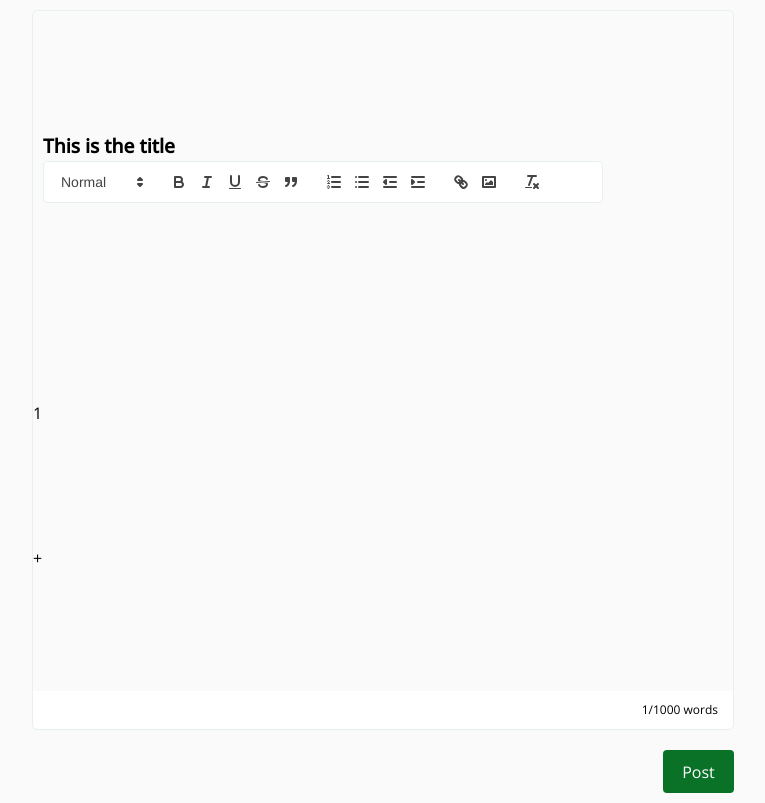
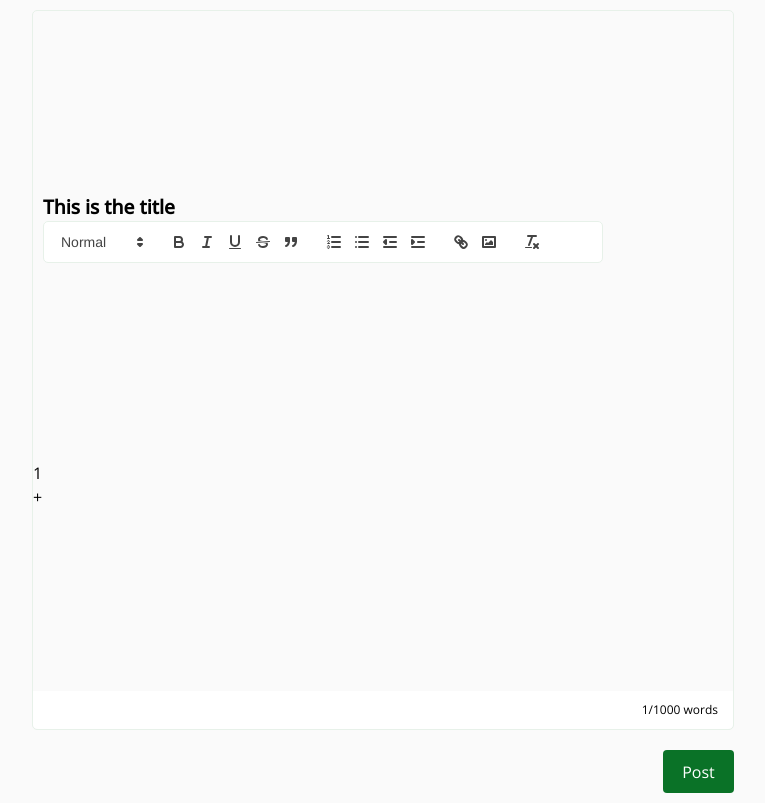
Before and after one commit to MichaelUtoh/hivedeck, a React (Vite) app: page / in a window 1280 px wide. Shown: the whole page, without its empty margins (257-1022 px from the left). Built offline with nearby package versions, Linux system fonts and the light colour scheme.

Commit message:
Add image to editor

```diff
--- a/src/App.tsx
+++ b/src/App.tsx
@@ -1,7 +1,5 @@
 import { useState } from 'react'
-// import './App.css'
 import Counter from './components/Counter';
-import Popup from './components/Popup';
 import Quil from './components/Quil'
 import Submission from './components/Submission';
 import TopBar from './components/TopBar';
@@ -18,7 +16,6 @@ function App() {
         <div className='mx-auto wrapper'>
           <TopBar />
           <Quil onValueFromChild={handleValueFromChild} />
-          <Popup />
           <Counter count={valueFromChild} />
         </div>
         <Submission />
--- a/src/components/ModalPicture.tsx
+++ b/src/components/ModalPicture.tsx
@@ -6,40 +6,26 @@ import { FaTimes } from 'react-icons/fa';
 interface ModalProps {
   isOpen: boolean;
   onRequestClose: () => void;
+  onFileChange: (file: File) => void;
 }
 
-const ModalPicture: React.FC<ModalProps> = ({ isOpen, onRequestClose }) => {
+const ModalPicture: React.FC<ModalProps> = ({ isOpen, onRequestClose, onFileChange }) => {
 
-  // const quillRef = useRef<ReactQuill>(null);
   const ref = useRef<HTMLInputElement>(null);
-  const file = ref.current?.files?.[0];
-  console.log(file);
 
-  const handleFileChange = (e: React.ChangeEvent<HTMLInputElement>) => {
-    const file = e.target.files?.[0];
-      if (file) {
-        // const quill = quillRef.current?.getEditor();
-        // if (quill) {
-        //   const range = quill.getSelection();
-        //   if (range) {
-        //     const reader = new FileReader();
-        //     reader.onload = (e) => {
-        //       quill.insertEmbed(range.index, 'image', e.target?.result);
-        //       quill.setSelection(range.index + 1, Quill.sources.SILENT);
-        //     };
-        //     reader.readAsDataURL(file);
-        //   }
-        // }
-      }
-    };
+  const handleFileChange = () => {
+    const file = ref.current?.files?.[0];
+    if (file) {
+      onFileChange(file);
+      onRequestClose();
+    }
+  };
 
   return (
     <ReactModal
       isOpen={isOpen}
       onRequestClose={onRequestClose}
       contentLabel="Modal"
-      // Customize the modal's styles if needed
-      // overlayClassName="custom-overlay"
       className="custom-modal bg-[#a1a1aa]"
     >
       <div className='bg-white rounded-md p-3'>
--- a/src/components/ModalVideo.tsx
+++ b/src/components/ModalVideo.tsx
@@ -19,8 +19,8 @@ const ModalVideo: React.FC<ModalProps> = ({ isOpen, onRequestClose }) => {
   }
 
   const handleSubmit = () => {
-    console.log(provider);
-    console.log(url);
+    // console.log(provider);
+    // console.log(url);
   }
 
   return (
--- a/src/components/Popup.tsx
+++ b/src/components/Popup.tsx
@@ -7,14 +7,20 @@ import ModalVideo from './ModalVideo';
 import ModalLink from './ModalLink';
 
 
-const Popup = () => {
+interface PopupComponentProps {
+    onFileChange: (file: File) => void;
+}
+
+
+const Popup: React.FC<PopupComponentProps> = ({onFileChange}) => {
     const [clickBtn, setClickBtn] = useState(false);
     const [text, setText] = useState('');
     const [isModalOpen, setIsModalOpen] = useState(false);
 
-    // const handleTextChange = (value: string) => {
-    //     setText(value);
-    // };
+    const handleFileChange = (file: File) => {
+        onFileChange(file)
+    };
+
     const openModal = (text: string) => {
         if (text === 'pictures') {
             setText('pictures');
@@ -26,18 +32,16 @@ const Popup = () => {
         setIsModalOpen(true);
         setClickBtn(!clickBtn)
     };
+
     const closeModal = () => {
         setIsModalOpen(false);
     };
     const handleClickBtn = () => {
         setClickBtn(!clickBtn);
     }
-    // const addImageFunc = () => {}
-    // const addVideoFunc = () => {}
-    // const addLinkFunc = () => {}
 
     return (
-        <div className="flex flex-col h-[32vh] justify-start my-[10px] px-2">
+        <div className="absolute flex flex-col h-[32vh] justify-start my-[10px] px-2">
             <div
                 onClick={handleClickBtn}
                 className="bg-[#E7F1E9] cursor-pointer flex items-center justify-center w-[30px] mb-1 ml-2 p-2 px-5 rounded-full"
@@ -47,7 +51,7 @@ const Popup = () => {
 
             {
                 clickBtn &&
-                <div className="popup-select-box">
+                <div className="bg-white w-[300px]">
                     <p className='text-[14px] font-thin uppercase' style={{marginBottom: '2px', padding: '3px 15px'}}>Embeds</p>
                     <div className="btn" onClick={() => openModal('pictures')}>
                         <AiFillPicture className='icons' />
@@ -60,7 +64,7 @@ const Popup = () => {
                         <FaVideo className='icons' />
                         <span className='popup-category'>
                             <span className='popup-category-title text-[12px]'>Video</span>
-                            <span className='popup-category-sm text-[8px]'>JW player, Youtube, Vimeo</span>
+                            <span className='popup-category-sm text-[8px]'>Youtube, Vimeo</span>
                         </span>
                     </p>
                     <p className="btn" onClick={() => openModal('links')}>
@@ -72,7 +76,7 @@ const Popup = () => {
                     </p>
                 </div>
             }
-            {text === 'pictures' && <ModalPicture isOpen={isModalOpen} onRequestClose={closeModal} />}
+            {text === 'pictures' && <ModalPicture isOpen={isModalOpen} onRequestClose={closeModal} onFileChange={handleFileChange} />}
             {text === 'videos' && <ModalVideo isOpen={isModalOpen} onRequestClose={closeModal} />}
             {text === 'links' && <ModalLink isOpen={isModalOpen} onRequestClose={closeModal} />}
         </div>
--- a/src/components/Quil.tsx
+++ b/src/components/Quil.tsx
@@ -1,15 +1,32 @@
-import { useState } from 'react'
+import { useRef, useState } from 'react'
 import ReactQuil from 'react-quill'
 import 'react-quill/dist/quill.snow.css';
+import Popup from './Popup';
 
 interface ChildProps {
     onValueFromChild: (value: number) => void;
+    // onFileChange: (file: File) => void;
 }
 
+const Quil = ({onValueFromChild}: ChildProps) => {
+    const quillRef = useRef<ReactQuil>(null);
+    const [file, setFile] = useState<File | null>(null);
+    const [value, setValue] = useState('');
+    const handleFileChange = (file: File) => {
+        setFile(file)
+        const reader = new FileReader();
+        reader.onload = () => {
+            console.log(file);
+            const dataUrl = reader.result as string;
+            const quill = quillRef.current?.getEditor();
+            if (quill) {
+            const range = quill.getSelection();
+            quill.insertEmbed(range?.index || 0, 'image', dataUrl, 'user');
+            }
+        };
+        reader.readAsDataURL(file);
+    };
 
-const Quil = ({onValueFromChild}: ChildProps) => {
-
-    const [value, setValue] = useState('');
     const modules = {
         toolbar: [
           [{ 'header': [1, 2, false] }],
@@ -28,7 +45,7 @@ const Quil = ({onValueFromChild}: ChildProps) => {
     };
 
     return (
-        <div className='top-wrapper'>
+        <div className='grow relative'>
             <p className='article-title my-4'>This is the title</p>
             <ReactQuil
                 preserveWhitespace={true}
@@ -36,10 +53,11 @@ const Quil = ({onValueFromChild}: ChildProps) => {
                 theme="snow"
                 modules={modules}
                 value={value}
+                ref={(quillRef)}
                 onChange={setValue}
-                // onValueFromChild={}
             />
             <p className='hidden'>{getWordCount()}</p>
+            <Popup onFileChange={handleFileChange} />
         </div>
     )
 }
```
